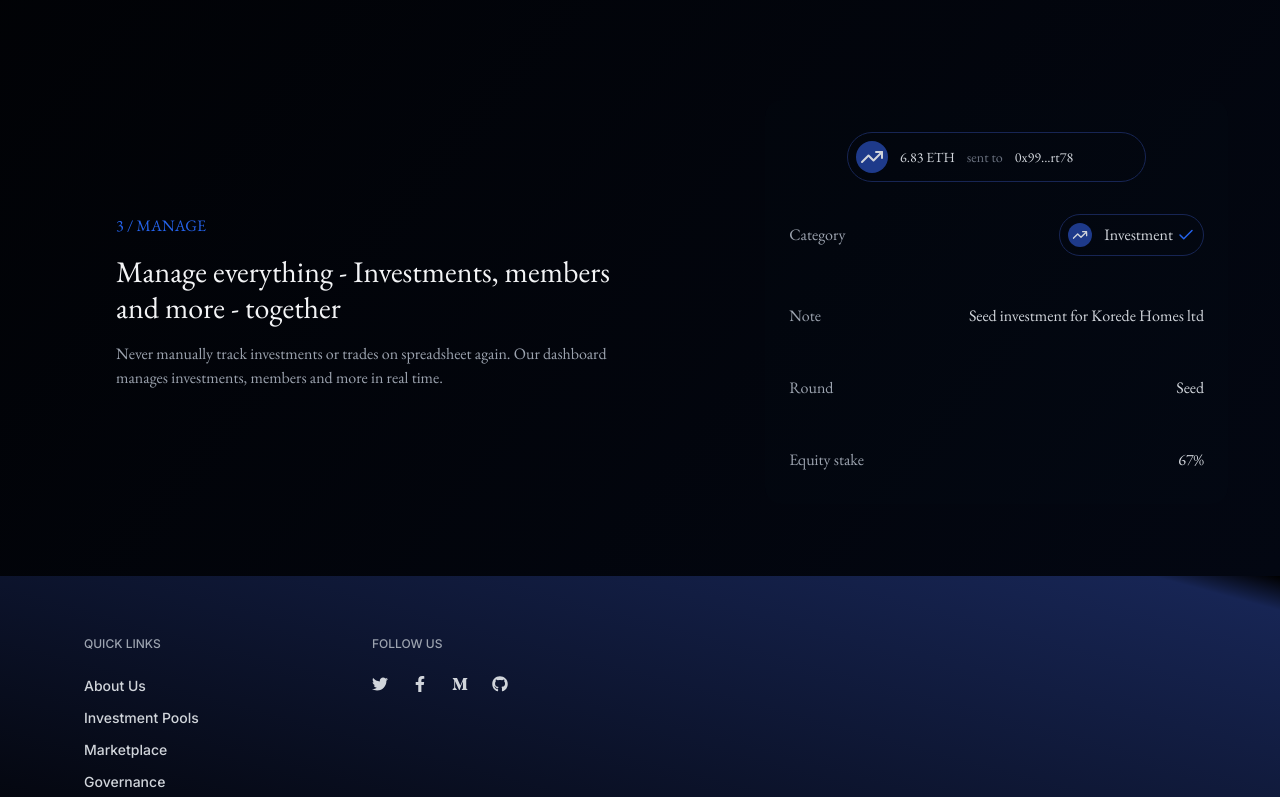
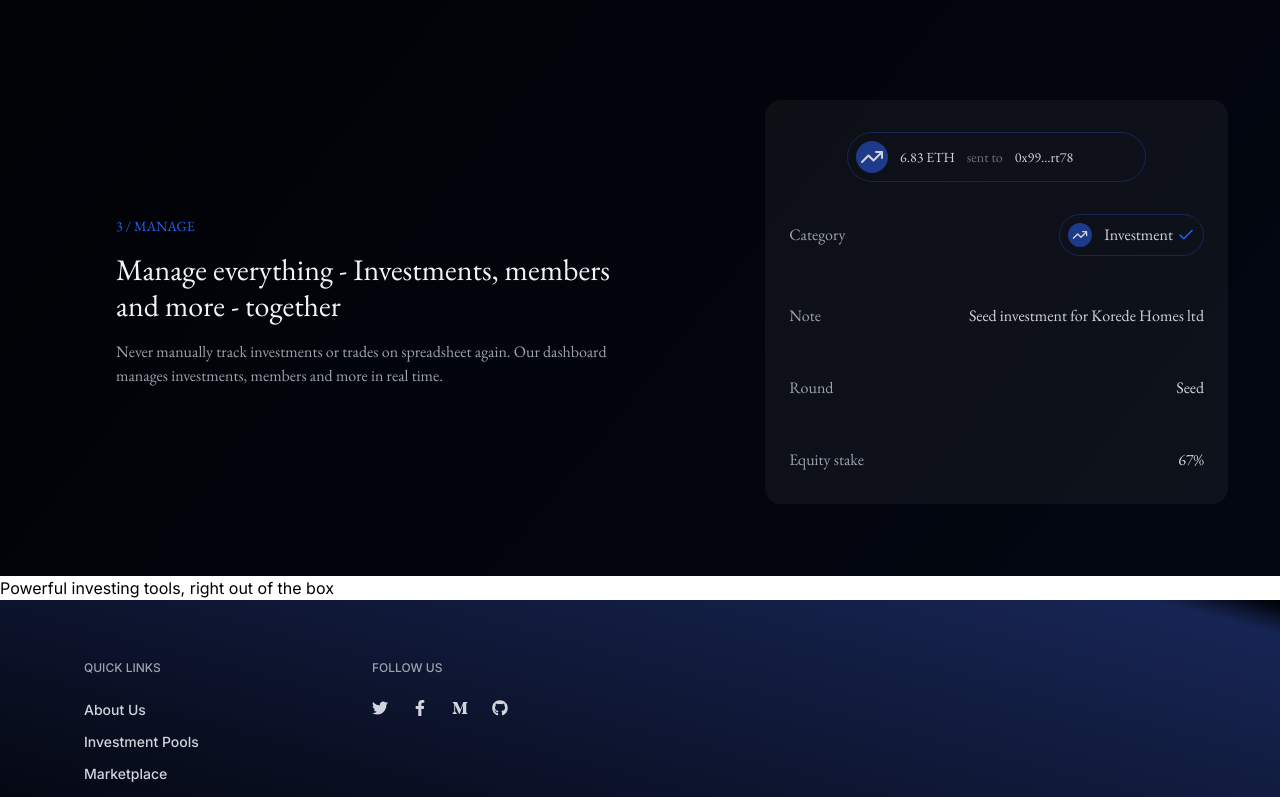
Before and after one commit to Ernesto-tha-great/bankly-dao, a Next.js app: page /clubs in a window 1280 px wide. Shown: the part 1596-2393 px from the top of the page. Built offline with nearby package versions, Linux system fonts and the light colour scheme; what tailwindcss-gradients would draw is missing.

Commit message:
features section start

```diff
--- a/app/(landing)/(homepage)/(routes)/clubs/page.tsx
+++ b/app/(landing)/(homepage)/(routes)/clubs/page.tsx
@@ -1,3 +1,4 @@
+import ClubFeatures from "@/components/landingPage/clubs/ClubFeatures";
 import Header from "@/components/landingPage/clubs/Header";
 import HowItWorks from "@/components/landingPage/clubs/HowItWorks";
 import React from "react";
@@ -7,6 +8,7 @@ const Clubs = () => {
     <div>
       <Header />
       <HowItWorks />
+      <ClubFeatures />
     </div>
   );
 };
--- a/app/(landing)/(homepage)/(routes)/layout.tsx
+++ b/app/(landing)/(homepage)/(routes)/layout.tsx
@@ -7,8 +7,7 @@ const HomePageLayout = ({ children }: { children: React.ReactNode }) => {
     <div className="h-full">
       <main className=" flex flex-col min-h-screen">
         <LandingNav />
-        {children}
-
+        <section>{children}</section>
         <Footer />
       </main>
     </div>
--- /dev/null
+++ b/components/landingPage/clubs/ClubFeatures.tsx
@@ -0,0 +1,17 @@
+import React from "react";
+
+const ClubFeatures = () => {
+  return (
+    <div>
+      {" "}
+      <div>
+        <h1>Powerful investing tools, right out of the box</h1>
+      </div>
+      <div></div>
+    </div>
+  );
+};
+
+export default ClubFeatures;
+
+export const ClubFeaturesCard = () => {};
--- a/components/landingPage/clubs/HowItWorks.tsx
+++ b/components/landingPage/clubs/HowItWorks.tsx
@@ -85,7 +85,7 @@ export default HowItWorks;
 
 export const IllustrationCard1 = () => {
   return (
-    <div className="flex flex-col bg-gray-900/5  px-6 py-8 rounded-2xl ">
+    <div className="flex flex-col bg-gray-300/5  px-6 py-8 rounded-2xl ">
       <div className=" self-end border border-blue-950 p-2 rounded-full">
         <h3
           className={cn("flex text-gray-300 items-center", garamond.className)}
@@ -119,7 +119,7 @@ export const IllustrationCard1 = () => {
 
 export const IllustrationCard2 = () => {
   return (
-    <div className="flex flex-col bg-gray-900/5 px-6 py-20 rounded-2xl">
+    <div className="flex flex-col bg-gray-300/5 px-6 py-20 rounded-2xl">
       <div className="flex justify-between p-4 items-center border border-blue-950 rounded-full">
         <div className="flex items-center">
           <Lock size="18" className="inline mr-2 text-blue-950" />
@@ -137,7 +137,7 @@ export const IllustrationCard2 = () => {
 };
 export const IllustrationCard3 = ({}) => {
   return (
-    <div className="flex flex-col bg-gray-900/5 text-gray-300 px-6 py-8 rounded-2xl">
+    <div className="flex flex-col bg-gray-300/5 text-gray-300 px-6 py-8 rounded-2xl">
       <div className=" flex self-center  border border-blue-950 p-2 max-w-xs rounded-full">
         <div className="flex bg-blue-900 items-center ml-0 mr-3  p-1 rounded-2xl">
           <TrendingUp size="24" className=" text-sm inline   " />{" "}
@@ -197,7 +197,7 @@ export const StepCard = ({
 }: StepProps) => {
   return (
     <div className="flex flex-col items-start space-y-4">
-      <h3 className={cn("text-blue-600 ", garamond.className)}>
+      <h3 className={cn("text-blue-600 text-sm ", garamond.className)}>
         {no} / {title.toUpperCase()}
       </h3>
       <h2 className={cn("text-3xl", garamond.className)}>{heading}</h2>
```
